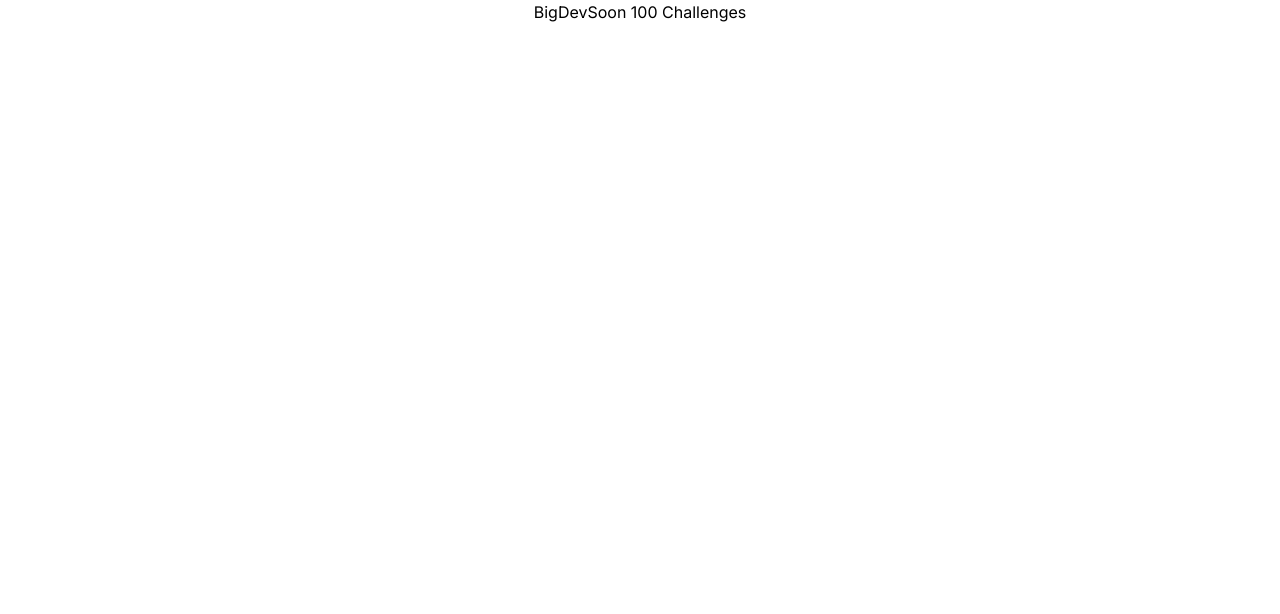
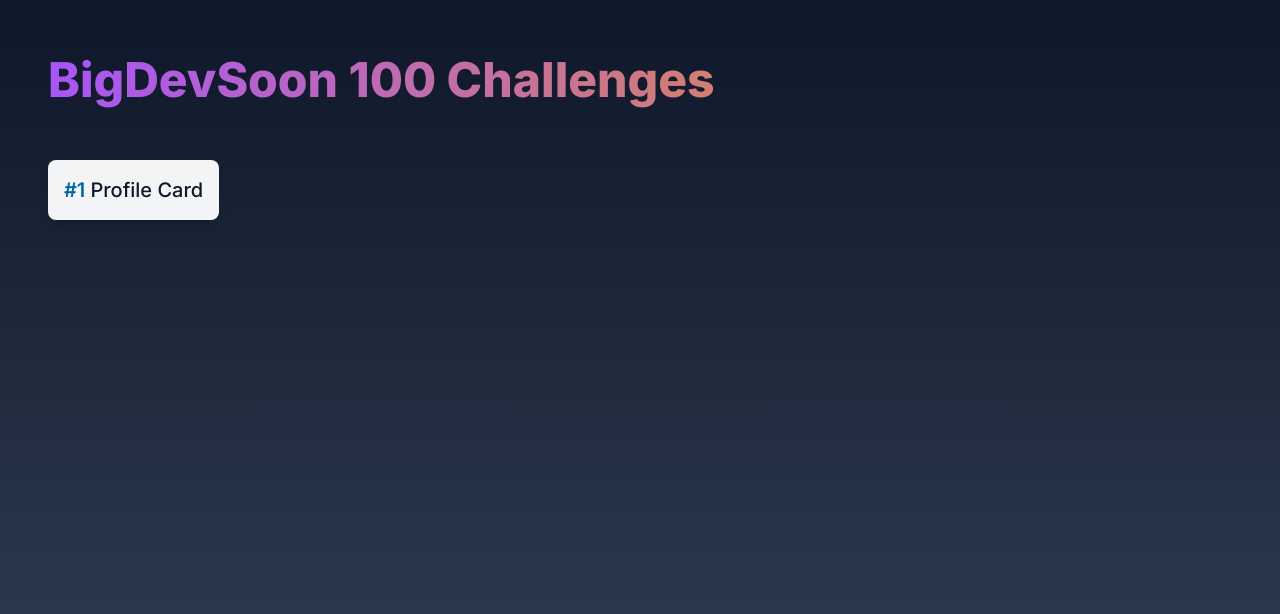
Before and after one commit to kim-fransson/bigdevsoon-100-challenges, a Next.js app: page / in a window 1280 px wide. Shown: the top 614 px of the page. Built offline with nearby package versions, Linux system fonts and the light colour scheme.

Commit message:
Added challenge/solution links to root

```diff
--- /dev/null
+++ b/src/app/challenges.js
@@ -0,0 +1,3 @@
+export const challenges = [
+  { id: 1, title: "Profile Card" }
+]
--- a/src/app/page.js
+++ b/src/app/page.js
@@ -1,7 +1,27 @@
+import Link from "next/link";
+import { challenges } from "./challenges";
+
 export default function Home() {
   return (
-    <main className="flex min-h-screen flex-col items-center">
-      <h1>BigDevSoon 100 Challenges</h1>
+    <main className="flex flex-col gap-12 min-h-screen p-12
+    bg-gradient-to-b from-slate-900 to-slate-700">
+      <h1 className="text-5xl font-extrabold leading-[4rem]  bg-clip-text text-transparent bg-gradient-to-r from-purple-500 to-amber-500">BigDevSoon 100 Challenges</h1>
+      <div className="flex flex-wrap gap-8">
+        {challenges.map(({ id, title }) => <ChallengeCard key={id} id={id} title={title} />)}
+      </div>
     </main>
   );
 }
+
+const ChallengeCard = ({ id, title }) => {
+  return (
+    <Link
+      className="max-w-xs bg-gray-100 p-4 rounded-lg shadow-lg transition-all hover:scale-110 focus-visible:scale-110 focus-visible:ring-4 ring-amber-500 outline-none"
+      href={`/challenges/${id}`}>
+      <h2 className="text-xl font-medium">
+        <span className="text-sky-700 font-semibold">{`#${id} `}</span>
+        <span className="text-gray-900 font-medium">{title}</span>
+      </h2>
+    </Link>
+  )
+}
```
